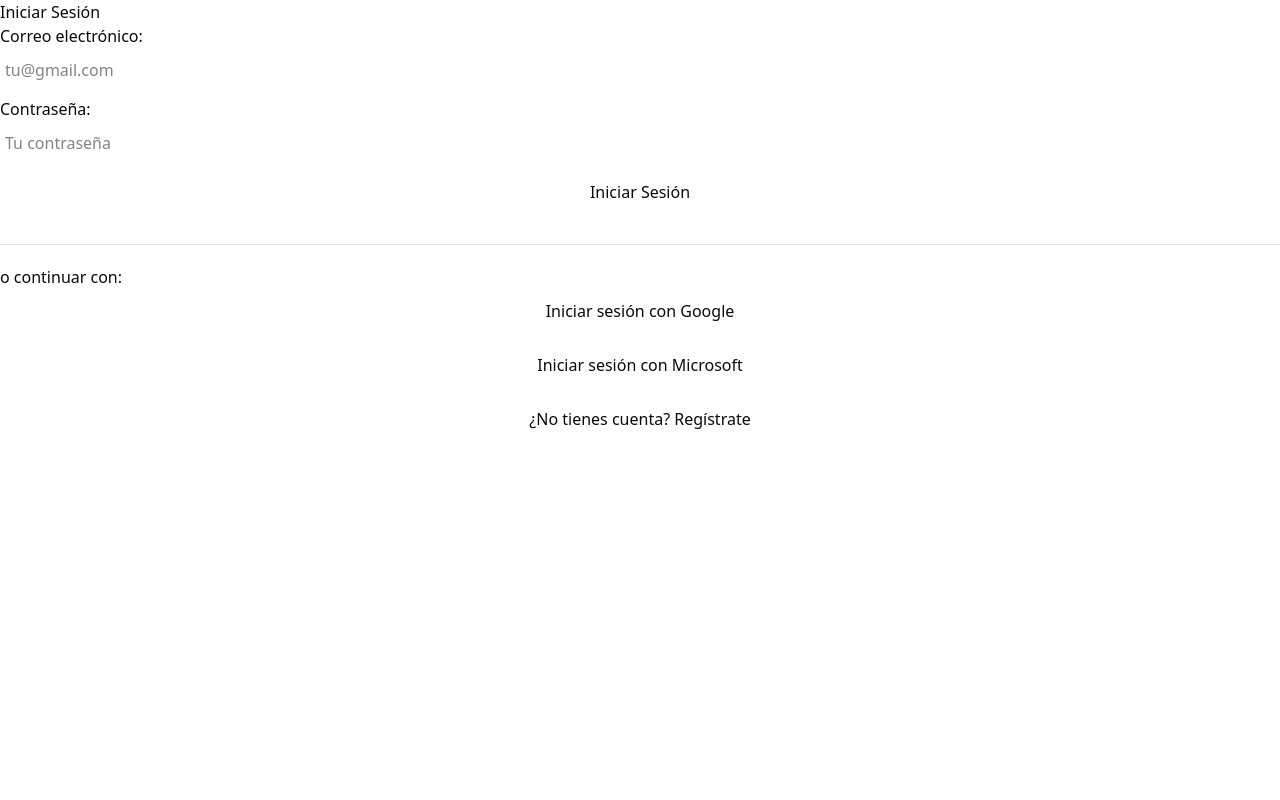
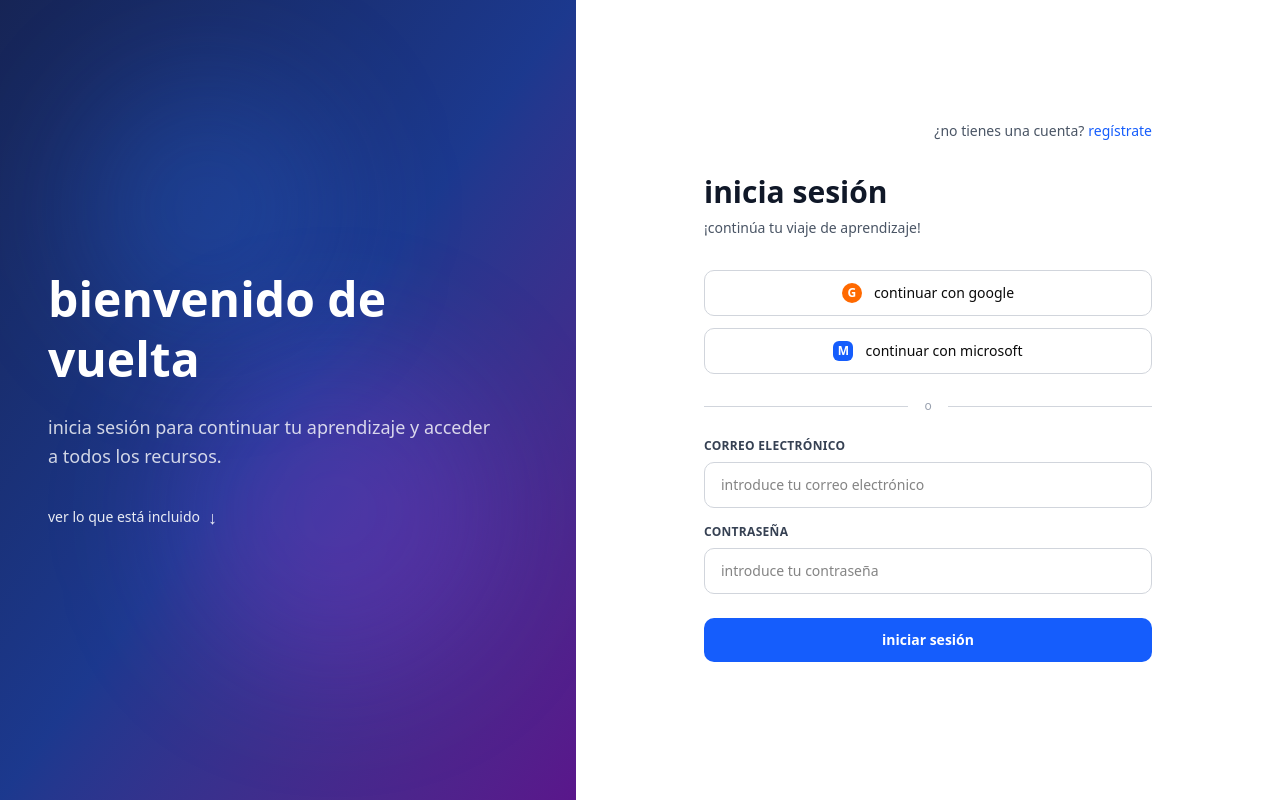
Before and after one commit to Diego3520/Plataforma-educativa, a React app in the folder Frontend/frontend/: page /login in a window 1280 px wide. Built offline with nearby package versions, Linux system fonts and the light colour scheme; the HTML template or start-up script is replaced by a standard one.

Commit message:
Update LoginPage.tsx

```diff
--- a/Frontend/frontend/src/components/LoginPage.tsx
+++ b/Frontend/frontend/src/components/LoginPage.tsx
@@ -24,14 +24,14 @@ const LoginPage: React.FC<LoginPageProps> = ({ onSuccess, onSwitchToRegister })
 
     const handleSubmit = async (e: React.FormEvent) => {
         e.preventDefault();
+        setError(null);
         setLoading(true);
-        setError(null);
 
         try {
             const response = await fetch(`${import.meta.env.VITE_API_URL || 'http://localhost:5000/api'}/auth/login`, {
-                method: "POST",
+                method: 'POST',
                 headers: {
-                    "Content-Type": "application/json"
+                    'Content-Type': 'application/json',
                 },
                 body: JSON.stringify(formData)
             });
@@ -72,89 +72,137 @@ const LoginPage: React.FC<LoginPageProps> = ({ onSuccess, onSwitchToRegister })
     };
 
     return (
-        <div>
-            <h2>Iniciar Sesión</h2>
+        <div className="flex min-h-screen font-sans">
+            {/* Panel izquierdo oscuro */}
+            <div className="flex-[0_0_45%] bg-gradient-to-br from-blue-950 via-blue-900 to-purple-900 p-12 flex flex-col justify-center relative overflow-hidden">
+                {/* Efectos de fondo */}
+                <div className="absolute top-20 left-20 w-64 h-64 bg-blue-500/20 rounded-full blur-3xl"></div>
+                <div className="absolute bottom-32 right-20 w-80 h-80 bg-purple-500/20 rounded-full blur-3xl"></div>
+
+                <div className="relative z-10 max-w-md">
+                    <h1 className="text-white text-5xl font-bold mb-6 leading-tight">
+                        bienvenido de vuelta
+                    </h1>
+                    <p className="text-white/80 text-lg leading-relaxed mb-8">
+                        inicia sesión para continuar tu aprendizaje y acceder a todos los recursos.
+                    </p>
+                    <a href="#" className="text-white/90 text-sm inline-flex items-center gap-2 hover:text-white transition-colors">
+                        ver lo que está incluido
+                        <span className="text-lg">↓</span>
+                    </a>
+                </div>
+            </div>
+
+            {/* Panel derecho claro */}
+            <div className="flex-1 bg-white p-12 flex flex-col justify-center">
+                <div className="max-w-md mx-auto w-full">
+                    <div className="text-right mb-8">
+                        <span className="text-gray-600 text-sm">
+                            ¿no tienes una cuenta?
+                        </span>
+                        <button
+                            onClick={onSwitchToRegister}
+                            className="bg-none border-none text-blue-600 font-medium cursor-pointer text-sm ml-1 hover:underline"
+                        >
+                            regístrate
+                        </button>
+                    </div>
+
+                    <h2 className="text-3xl font-bold text-gray-900 mb-2">
+                        inicia sesión
+                    </h2>
+                    <p className="text-gray-600 mb-8 text-sm">
+                        ¡continúa tu viaje de aprendizaje!
+                    </p>
 
                     {error && (
-                <div style={{color: 'red', marginBottom: '10px'}}>
+                        <div className="text-red-700 bg-red-50 border border-red-200 p-3 rounded-lg mb-5 text-sm">
                             {error}
                         </div>
                     )}
 
                     {success && (
-                <div style={{color: 'green', marginBottom: '10px'}}>
-                    ¡Inicio de sesión exitoso! Redirigiendo...
+                        <div className="text-green-700 bg-green-50 border border-green-200 p-3 rounded-lg mb-5 text-sm">
+                            ¡inicio de sesión exitoso! redirigiendo...
                         </div>
                     )}
 
-            <form onSubmit={handleSubmit} style={{opacity: success ? 0.6 : 1}}>
-                <div style={{marginBottom: '10px'}}>
-                    <label htmlFor="correo">Correo electrónico:</label><br/>
+                    {/* Botones de redes sociales */}
+                    <div className="mb-6">
+                        <button
+                            type="button"
+                            onClick={handleGoogleLogin}
+                            className="w-full py-3 bg-white border border-gray-300 rounded-lg text-sm font-medium cursor-pointer mb-3 flex items-center justify-center gap-3 transition-all hover:bg-gray-50 hover:border-gray-400"
+                        >
+                            <div className="w-5 h-5 bg-orange-500 rounded-full flex items-center justify-center text-white text-xs font-bold">
+                                G
+                            </div>
+                            continuar con google
+                        </button>
+
+                        <button
+                            type="button"
+                            onClick={handleMicrosoftLogin}
+                            className="w-full py-3 bg-white border border-gray-300 rounded-lg text-sm font-medium cursor-pointer flex items-center justify-center gap-3 transition-all hover:bg-gray-50 hover:border-gray-400"
+                        >
+                            <div className="w-5 h-5 bg-blue-600 rounded-sm flex items-center justify-center text-white text-xs font-bold">
+                                M
+                            </div>
+                            continuar con microsoft
+                        </button>
+                    </div>
+
+                    {/* Separador */}
+                    <div className="flex items-center my-6 text-gray-400 text-xs">
+                        <div className="flex-1 h-px bg-gray-300"></div>
+                        <span className="px-4">o</span>
+                        <div className="flex-1 h-px bg-gray-300"></div>
+                    </div>
+
+                    {/* Formulario de login */}
+                    <form onSubmit={handleSubmit} className={success ? 'opacity-60' : 'opacity-100'}>
+                        <div className="mb-4">
+                            <label className="block text-gray-700 text-xs font-semibold mb-2 uppercase tracking-wide">
+                                correo electrónico
+                            </label>
                             <input
                                 type="email"
-                        id="correo"
                                 name="correo"
                                 value={formData.correo}
                                 onChange={handleInputChange}
-                        placeholder="tu@gmail.com"
+                                placeholder="introduce tu correo electrónico"
                                 required
-                        style={{width: '100%', padding: '5px', marginTop: '5px'}}
+                                className="w-full px-4 py-3 border border-gray-300 rounded-lg text-sm outline-none transition-all focus:border-blue-500 focus:ring-2 focus:ring-blue-100"
                             />
                         </div>
 
-                <div style={{marginBottom: '10px'}}>
-                    <label htmlFor="password">Contraseña:</label><br/>
+                        <div className="mb-6">
+                            <label className="block text-gray-700 text-xs font-semibold mb-2 uppercase tracking-wide">
+                                contraseña
+                            </label>
                             <input
                                 type="password"
-                        id="password"
                                 name="password"
                                 value={formData.password}
                                 onChange={handleInputChange}
-                        placeholder="Tu contraseña"
+                                placeholder="introduce tu contraseña"
                                 required
-                        style={{width: '100%', padding: '5px', marginTop: '5px'}}
+                                className="w-full px-4 py-3 border border-gray-300 rounded-lg text-sm outline-none transition-all focus:border-blue-500 focus:ring-2 focus:ring-blue-100"
                             />
                         </div>
 
                         <button
                             type="submit"
                             disabled={loading || success}
-                    style={{width: '100%', padding: '10px', marginBottom: '10px'}}
+                            className="w-full py-3 bg-blue-600 text-white border-none rounded-lg text-sm font-semibold cursor-pointer mb-5 transition-all hover:bg-blue-700 disabled:bg-gray-400 disabled:cursor-not-allowed"
                         >
-                    {loading ? "Iniciando sesión..." : success ? "Redirigiendo..." : "Iniciar Sesión"}
+                            {loading ? "iniciando sesión..." : success ? "redirigiendo..." : "iniciar sesión"}
                         </button>
+                    </form>
 
-                <hr style={{margin: '20px 0'}}/>
-                <p>o continuar con:</p>
 
-                <button
-                    type="button"
-                    onClick={handleGoogleLogin}
-                    style={{width: '100%', padding: '10px', marginBottom: '10px'}}
-                >
-                    Iniciar sesión con Google
-                </button>
-
-                <button
-                    type="button"
-                    onClick={handleMicrosoftLogin}
-                    style={{width: '100%', padding: '10px', marginBottom: '10px'}}
-                >
-                    Iniciar sesión con Microsoft
-                </button>
-
-                {onSwitchToRegister && (
-                    <div>
-                        <button
-                            type="button"
-                            onClick={onSwitchToRegister}
-                            style={{width: '100%', padding: '10px'}}
-                        >
-                            ¿No tienes cuenta? Regístrate
-                        </button>
                 </div>
-                )}
-            </form>
+            </div>
         </div>
     );
 };
```
Lines whose indentation alone changed are shown as unchanged.
